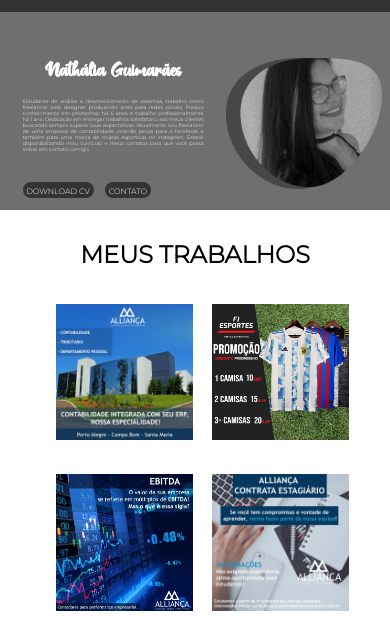
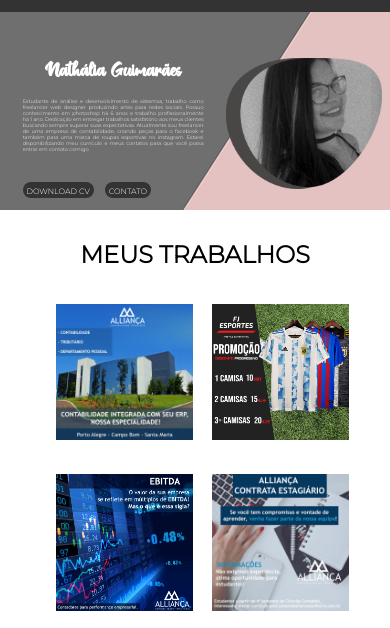
Before and after one commit to nathaliaguimaraesdev/guimaraesdesign, a plain HTML site: page index.html in a window 390 px wide. Shown: the part 38-666 px from the top of the page. Drawn offline with Linux system fonts and the light colour scheme.

Commit message:
background

```diff
--- a/style.css
+++ b/style.css
@@ -97,3 +97,10 @@ button.button {
     color: white;
     font-size: 10px;
 }
+
+@media screen and (max-width: 487px) {
+    .about {
+        background-image: url('imagens/background2.jpg');
+        background-repeat: no-repeat;
+    }
+}
```
Also changed, not shown: index.html (+1 -1 lines), imagens/background2.jpg (added).
